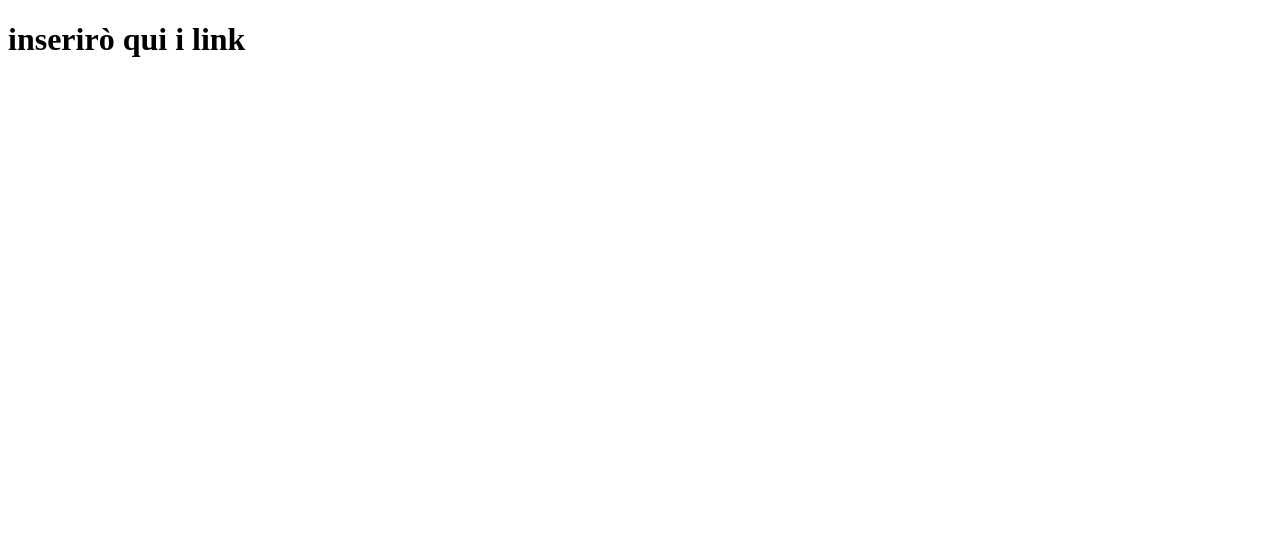
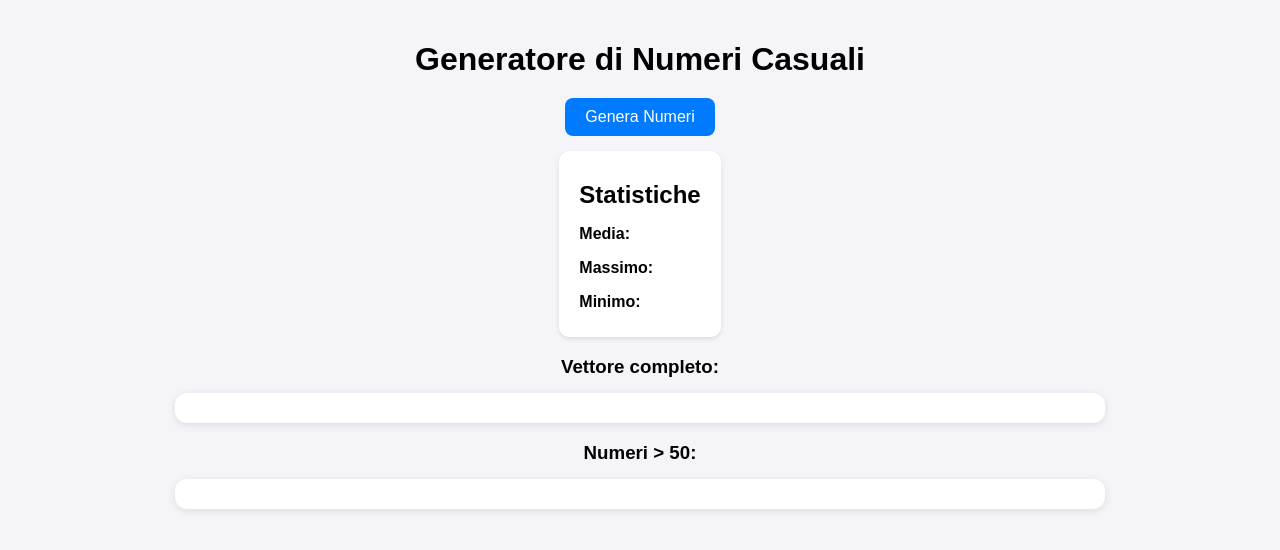
Before and after one commit to ggiorun/progetti, a plain HTML site: page index.html in a window 1280 px wide. Drawn offline with Linux system fonts and the light colour scheme.

Commit message:
Add files via upload

```diff
--- /dev/null
+++ b/codice.js
@@ -0,0 +1,55 @@
+//Scrivi un programma in JavaScript che:
+    //Crea un array di numeri (indice 100) con il metodo Math.random() (https://www.w3schools.com/js/js_random.asp) che siano compresi tra -100 e 100.
+    //Calcola la media dei numeri.
+    //Trova il massimo e il minimo.
+    //Crea un vettore contenente solo i numeri maggiori di 50.
+
+
+// Scrivi un programma in JavaScript che:
+// Crea un array di numeri (indice 100) con il metodo Math.random() che siano compresi tra -100 e 100.
+// Calcola la media dei numeri.
+// Trova il massimo e il minimo.
+// Crea un vettore contenente solo i numeri maggiori di 50.
+
+function generaNumeri() {
+  const arr = [];
+  const arr1 = [];
+  let somma = 0;
+  let max = -Infinity;
+  let min = Infinity;
+  let n = 0;
+
+  for (let i = 0; i < 100; i++) {
+    n = Math.floor(Math.random() * 201) - 100;
+    arr[i] = n;
+    somma += n;
+    if (n > max) max = n;
+    if (n < min) min = n;
+  }
+
+  let media = somma / arr.length;
+
+  for (let i = 0; i < arr.length; i++) {
+    if (arr[i] > 50){
+        arr1.push(arr[i]);
+    }
+  }
+
+  document.getElementById("media").innerHTML = media;
+  document.getElementById("max").innerHTML = max;
+  document.getElementById("min").innerHTML = min;
+
+
+  let vettoreHTML = "";
+  for (let i = 0; i < arr.length; i++) {
+    vettoreHTML += arr[i] + " ";
+  }
+  document.getElementById("vettore").innerHTML = vettoreHTML;
+
+
+  let grigliaHTML = "";
+  for (let i = 0; i < arr1.length; i++) {
+    grigliaHTML += arr1[i] + " ";
+  }
+  document.getElementById("griglia").innerHTML = grigliaHTML;
+}
--- a/index.html
+++ b/index.html
@@ -2,12 +2,118 @@
 <html lang="it">
 <head>
   <meta charset="UTF-8">
-  <meta name="viewport" content="width=device-width, initial-scale=1.0">
-  <title>Lavori tps</title>
+  <title>Generatore Numeri in Griglia Ordinata</title>
+
+  <style>
+    body {
+      font-family: Arial, sans-serif;
+      background: #f4f4f9;
+      display: flex;
+      flex-direction: column;
+      align-items: center;
+      justify-content: flex-start;
+      min-height: 100vh;
+      margin: 0;
+      padding: 20px;
+    }
+
+    button {
+      background: #007bff;
+      color: white;
+      border: none;
+      border-radius: 8px;
+      padding: 10px 20px;
+      font-size: 16px;
+      cursor: pointer;
+      transition: 0.2s;
+    }
+
+    button:hover {
+      background: #0056b3;
+      transform: scale(1.03);
+    }
+
+    h1 {
+      margin-bottom: 20px;
+    }
+
+    h2, h3 {
+      margin-bottom: 5px;
+    }
+
+    #vettore, #griglia {
+      display: grid;
+      grid-template-columns: repeat(10, 1fr);
+      gap: 6px;
+      background: #ffffff;
+      padding: 15px;
+      border-radius: 12px;
+      box-shadow: 0 2px 8px rgba(0, 0, 0, 0.1);
+      margin-top: 10px;
+      width: 90%;
+      max-width: 900px;
+      text-align: center;
+      font-family: monospace;
+      font-size: 14px;
+      line-height: 1.8;
+      word-wrap: break-word;
+    }
+
+
+    #vettore span, #griglia span {
+      display: inline-block;
+      padding: 6px 8px;
+      border: 1px solid #ddd;
+      border-radius: 6px;
+      background: #f0f4f8;
+      transition: 0.2s;
+    }
+
+    #vettore span:hover, #griglia span:hover {
+      background: #dbe9ff;
+      transform: scale(1.05);
+    }
+
+
+    #vettore span.alta, #griglia span.alta {
+      background: #c8e6c9;
+      border-color: #8bc34a;
+    }
+
+    #vettore span.negativo {
+      background: #ffccbc;
+      border-color: #ff5722;
+    }
+
+
+    .stats {
+      background: #fff;
+      padding: 10px 20px;
+      border-radius: 10px;
+      box-shadow: 0 2px 5px rgba(0,0,0,0.1);
+      margin-top: 15px;
+    }
+  </style>
 </head>
+
 <body>
+  <h1>Generatore di Numeri Casuali</h1>
 
-  <h1>inserirò qui i link</h1>
+  <button type="button" onclick="generaNumeri()">Genera Numeri</button>
 
+  <div class="stats">
+    <h2>Statistiche</h2>
+    <p><strong>Media:</strong> <span id="media"></span></p>
+    <p><strong>Massimo:</strong> <span id="max"></span></p>
+    <p><strong>Minimo:</strong> <span id="min"></span></p>
+  </div>
+
+  <h3>Vettore completo:</h3>
+  <div id="vettore"></div>
+
+  <h3>Numeri > 50:</h3>
+  <div id="griglia"></div>
+
+  <script src="codice.js"></script>
 </body>
 </html>
```
